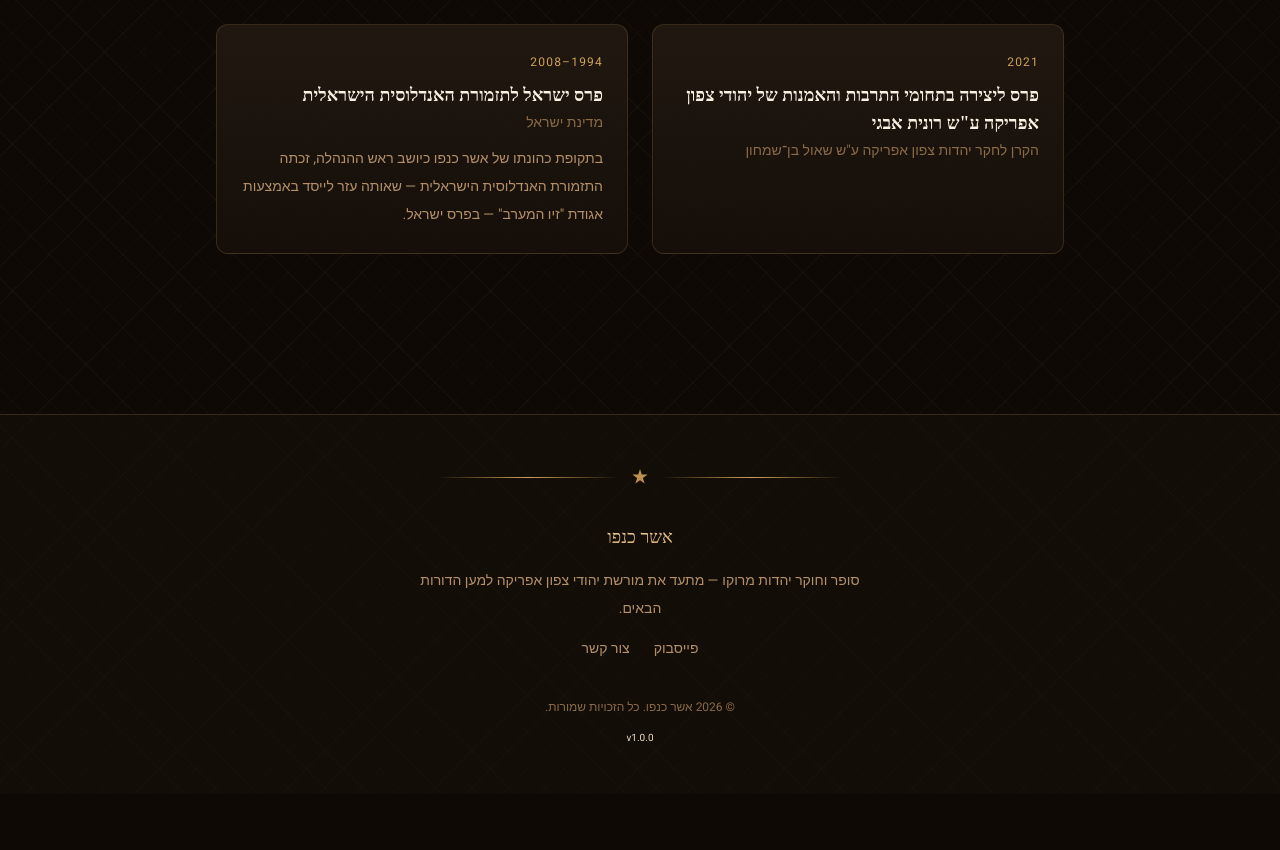
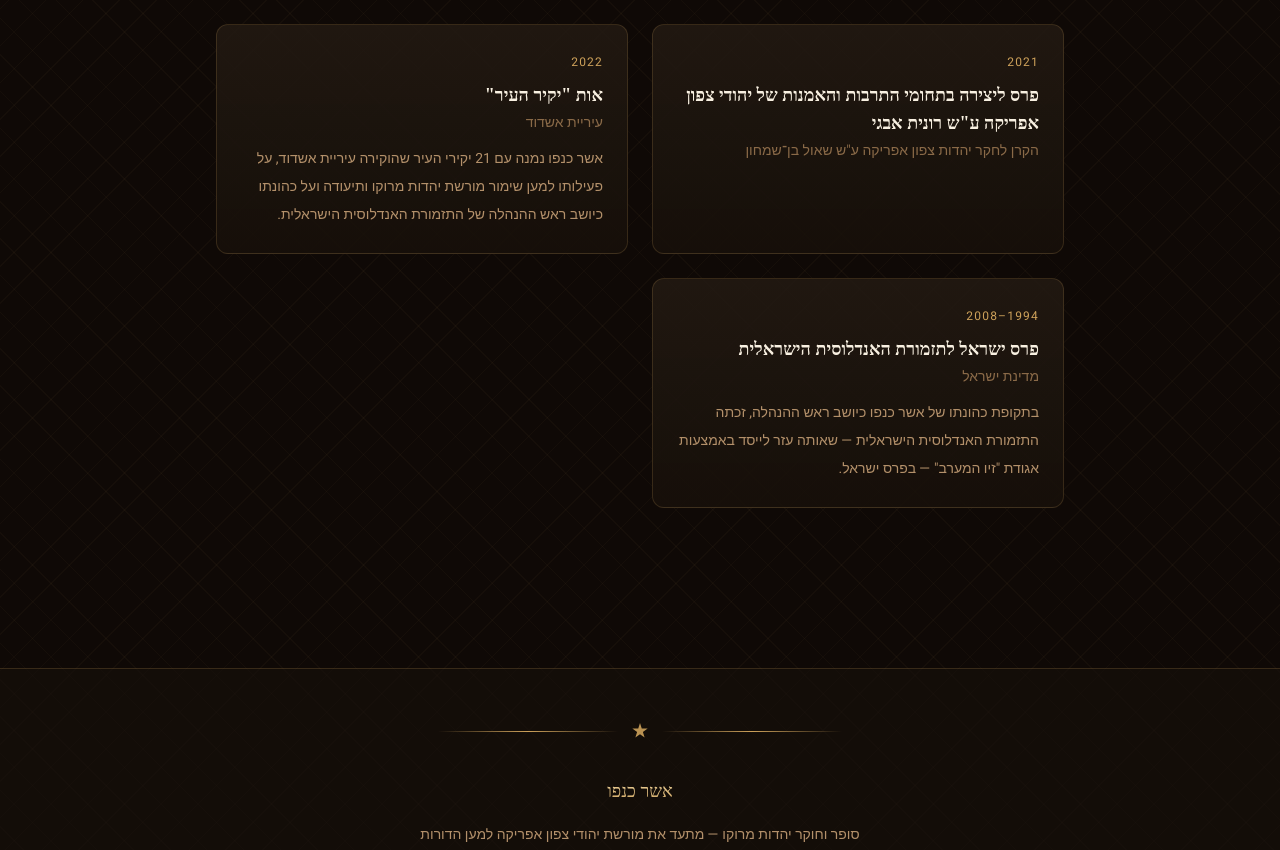
Before and after one commit to godrobot/asher-knafo-site, a Next.js app: page /about in a window 1280 px wide. Shown: the part 3411-4261 px from the top of the page. Before the commit the page ends 4205 px from the top, so only its background shows below. Built offline with nearby package versions, Linux system fonts and the light colour scheme; no server answers; a web font is replaced by a local one.

Commit message:
Add Yakir HaIr award

```diff
--- a/src/data/site.ts
+++ b/src/data/site.ts
@@ -86,6 +86,13 @@ export const awards: Award[] = [
     year: "2021",
     name: "פרס ליצירה בתחומי התרבות והאמנות של יהודי צפון אפריקה ע\"ש רונית אבגי",
     body: "הקרן לחקר יהדות צפון אפריקה ע\"ש שאול בן־שמחון",
+  },
+  {
+    year: "2022",
+    name: "אות \"יקיר העיר\"",
+    body: "עיריית אשדוד",
+    description:
+      "אשר כנפו נמנה עם 21 יקירי העיר שהוקירה עיריית אשדוד, על פעילותו למען שימור מורשת יהדות מרוקו ותיעודה ועל כהונתו כיושב ראש ההנהלה של התזמורת האנדלוסית הישראלית.",
   },
   {
     year: "1994–2008",
```
